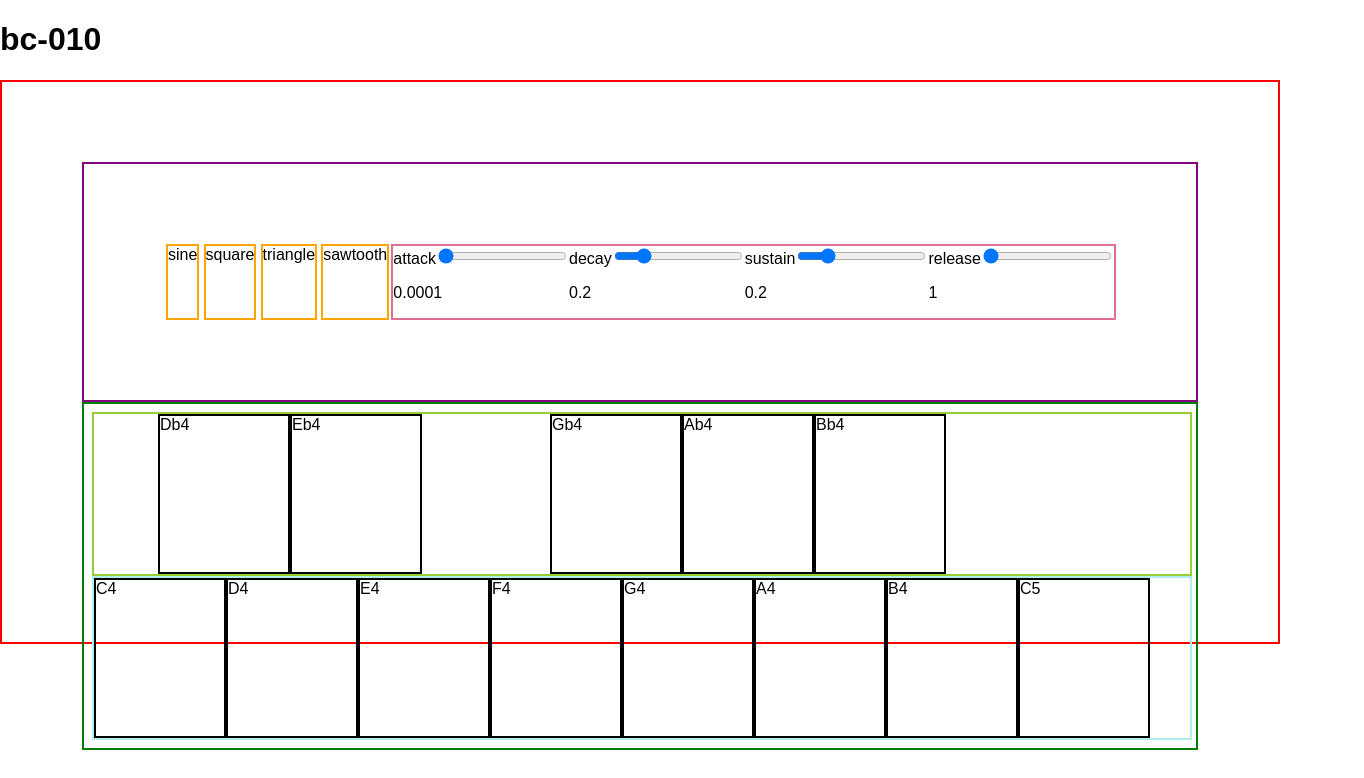
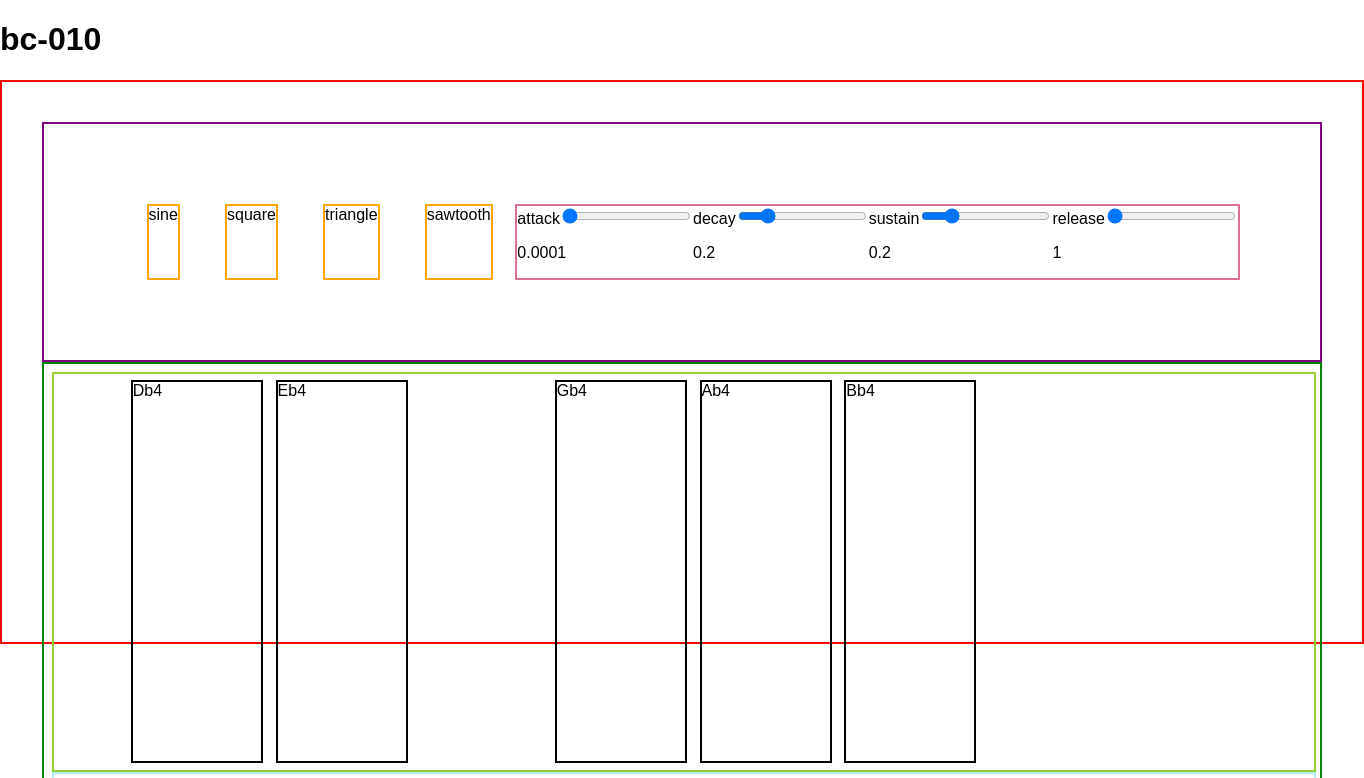
Before and after one commit to bcimbali/bc-010, a React (Create React App) app: page / in a window 1280 px wide. Shown: the top 778 px of the page, 1364 px wide, since content can reach past the window. Built offline with nearby package versions, Linux system fonts and the light colour scheme.

Commit message:
updaated keys flex

```diff
--- a/src/App.css
+++ b/src/App.css
@@ -1,3 +1,6 @@
+body {
+  width: 100%;
+}
 
 /*-------------------------
 *
@@ -38,27 +41,30 @@
 .black-keys {
   border: 2px solid yellowgreen;
   display: flex;
-  height: 20vh;
+  height: 100vh;
   width: 100%;
 }
 
-/* .key-black {
-  position: relative;
-  left: 5vw;
-} */
+.key-black {
+  margin: 0.5vw;
+}
+
+.key-white {
+  margin: 0.5vw;
+}
 
 .m-left {
-  margin-left: 5vw;
+  margin-left: 6vw;
 }
 
 .m-left-3 {
-  margin-left: 10vw;
+  margin-left: 11vw;
 }
 
 .white-keys {
   border: 2px solid paleturquoise;
   display: flex;
-  height: 20vh;
+  height: 100vh;
   width: 100%;
 }
 
@@ -90,6 +96,7 @@
   border: 2px solid red;
   display: flex;
   flex-direction: column;
-  height: 50vh;
-  padding: 10vh;
+  height: 60vh;
+  padding: 5vh;
+  min-width: 100%;
 }
--- a/src/components/WhiteKey/WhiteKey.jsx
+++ b/src/components/WhiteKey/WhiteKey.jsx
@@ -3,7 +3,7 @@ import React from 'react';
 function Key(props) {
   return(
     <div
-      className="key"
+      className="key key-white"
       onClick={() => props.keyPress(props.note)}
     >
     {props.note}
```
